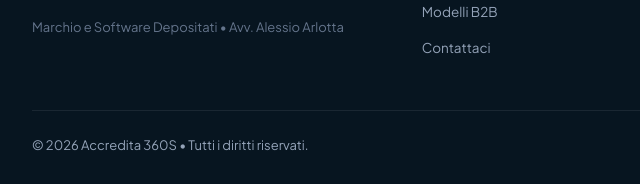
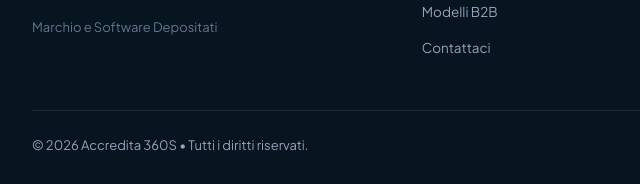
Before and after one commit to alessio1982-git/Accredita360, a website: page anteprima_nuova_homepage_accredita360s.html in a window 1280 px wide. Shown: the part 5388-5572 px from the top of the page, 0-640 px from the left. Drawn offline with nearby package versions, Linux system fonts and the light colour scheme.

Commit message:
fix(footer): Rimosso nome dal footer nella home page

```diff
--- a/anteprima_nuova_homepage_accredita360s.html
+++ b/anteprima_nuova_homepage_accredita360s.html
@@ -1473,7 +1473,7 @@
                     La piattaforma digitale leader in Sicilia per la governance, la conformità e l'accreditamento istituzionale delle strutture sanitarie pubbliche e private.
                 </p>
                 <div style="font-size: 13px; color: #64748b;">
-                    Marchio e Software Depositati • Avv. Alessio Arlotta
+                    Marchio e Software Depositati
                 </div>
             </div>
 
```
Also changed, not shown: index.html (+1 -1 lines).
